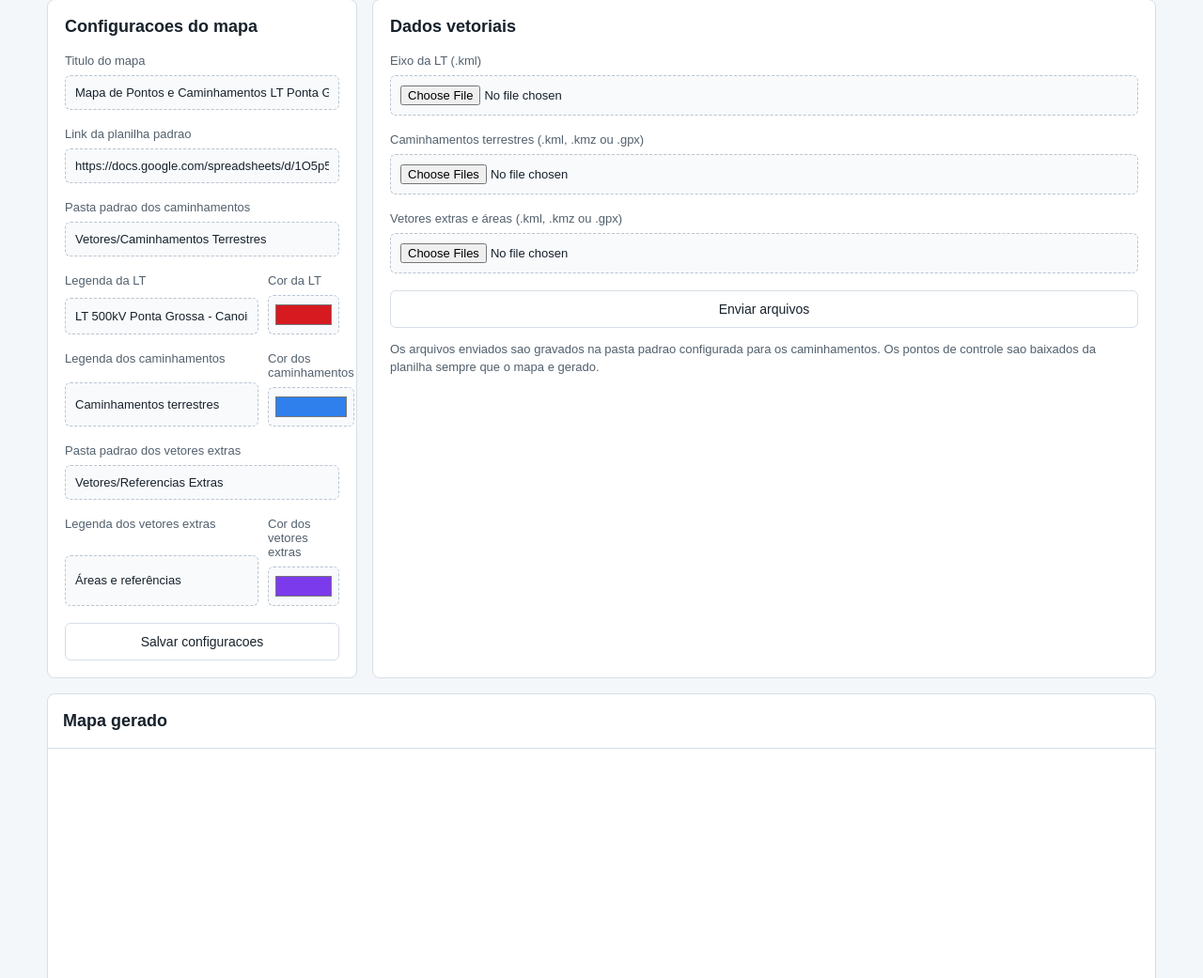
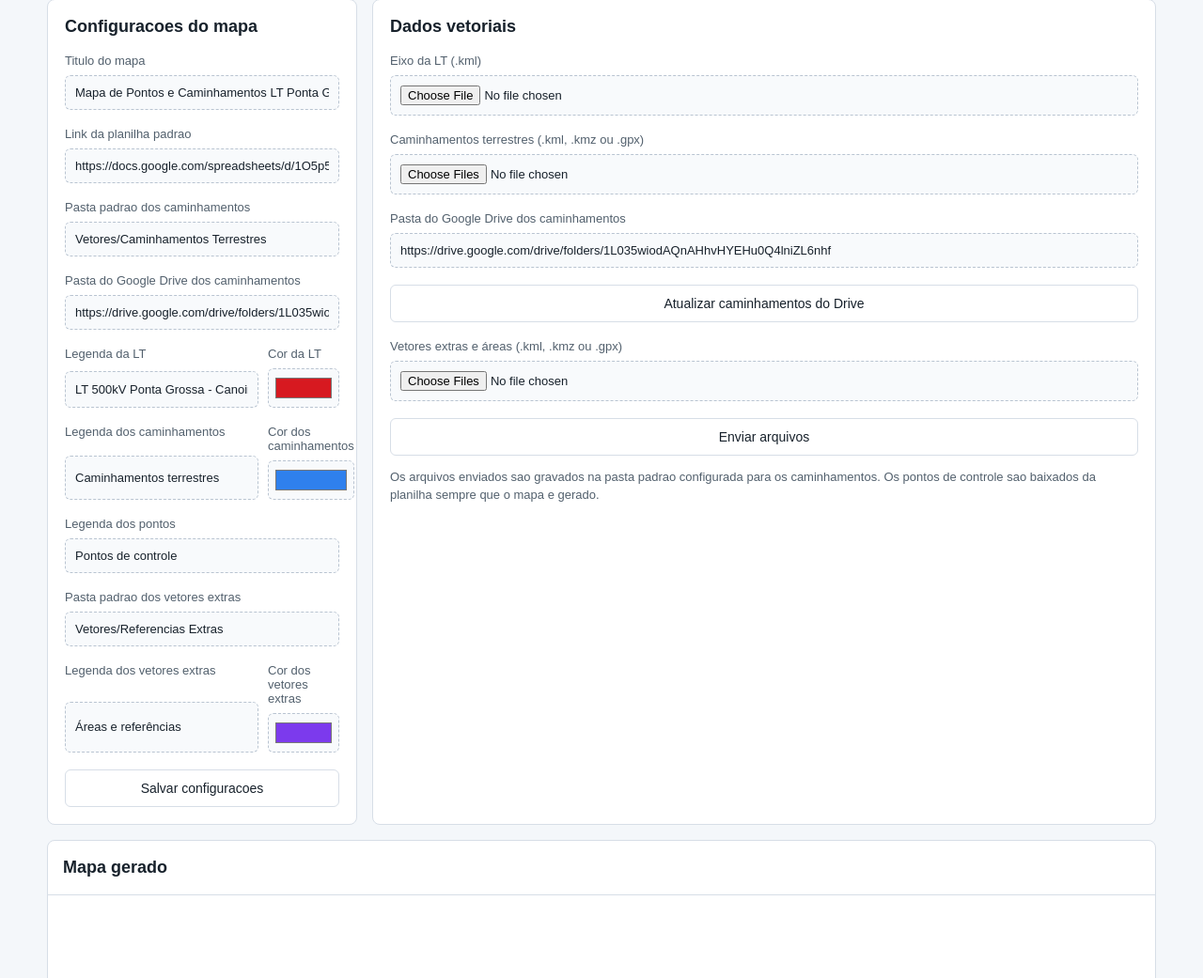
Before and after one commit to FMNeto82/Gerador-de-Mapas-GeoPac, a Flask app: page /gerador_de_mapas/ in a window 1280 px wide. Shown: the part 212-1253 px from the top of the page at 94% size. Run offline with Flask 3, Linux system fonts and the light colour scheme.

Commit message:
Adicionar sincronizacao do Drive e legenda dos pontos

```diff
--- a/app.py
+++ b/app.py
@@ -3,8 +3,11 @@ from __future__ import annotations
 import json
 import os
 import re
+import shutil
+import tempfile
 from pathlib import Path
 
+import gdown
 from flask import Flask, flash, redirect, render_template, request, send_file, url_for
 from werkzeug.utils import secure_filename
 
@@ -22,6 +25,7 @@ CONFIG_FILE = ROOT / "config.json"
 ALLOWED_EXTENSIONS = {".kml", ".kmz", ".gpx"}
 DEFAULT_SHEET_URL = "https://docs.google.com/spreadsheets/d/1O5p5TUAw_R8thT9GVXGzjGlRMIXDIdEknbXSaHUAjH4/edit?usp=drivesdk"
 DEFAULT_MAP_TITLE = "Mapa de Pontos e Caminhamentos LT Ponta Grossa - Canoinhas"
+DEFAULT_TRACKS_DRIVE_FOLDER = "https://drive.google.com/drive/folders/1L035wiodAQnAHhvHYEHu0Q4lniZL6nhf"
 
 app = Flask(__name__, static_url_path=f"{URL_PREFIX}/static")
 app.secret_key = "troque-esta-chave-em-producao"
@@ -36,6 +40,8 @@ def default_config() -> dict:
         "lt_color": "#d71920",
         "tracks_label": "Caminhamentos terrestres",
         "tracks_color": "#2f80ed",
+        "tracks_drive_folder": DEFAULT_TRACKS_DRIVE_FOLDER,
+        "points_label": "Pontos de controle",
         "extra_vectors_folder": str(EXTRA_VECTORS_DIR.relative_to(ROOT)),
         "extra_vectors_label": "Áreas e referências",
         "extra_vectors_color": "#7c3aed",
@@ -79,6 +85,49 @@ def google_sheet_csv_url(sheet_url: str) -> str:
     return f"https://docs.google.com/spreadsheets/d/{match.group(1)}/export?format=csv&gid={gid}"
 
 
+def drive_folder_id(folder_url: str) -> str:
+    value = (folder_url or "").strip()
+    match = re.search(r"/folders/([a-zA-Z0-9_-]+)", value)
+    if match:
+        return match.group(1)
+    id_match = re.search(r"[?&]id=([a-zA-Z0-9_-]+)", value)
+    if id_match:
+        return id_match.group(1)
+    return value
+
+
+def clear_vector_files(target_dir: Path) -> None:
+    target_dir.mkdir(parents=True, exist_ok=True)
+    for path in sorted(target_dir.rglob("*"), reverse=True):
+        if path.is_file() and path.suffix.lower() in ALLOWED_EXTENSIONS:
+            path.unlink()
+    for path in sorted((p for p in target_dir.rglob("*") if p.is_dir()), reverse=True):
+        try:
+            path.rmdir()
+        except OSError:
+            pass
+
+
+def sync_tracks_from_drive(folder_url: str, target_dir: Path) -> list[str]:
+    folder_id = drive_folder_id(folder_url)
+    if not folder_id:
+        raise ValueError("Informe o link ou ID da pasta do Google Drive dos caminhamentos.")
+    copied: list[str] = []
+    with tempfile.TemporaryDirectory(prefix="geopac-drive-") as temp_name:
+        temp_dir = Path(temp_name)
+        gdown.download_folder(id=folder_id, output=str(temp_dir), quiet=True, use_cookies=False)
+        clear_vector_files(target_dir)
+        for source in sorted(temp_dir.rglob("*")):
+            if not source.is_file() or source.suffix.lower() not in ALLOWED_EXTENSIONS:
+                continue
+            relative_path = source.relative_to(temp_dir)
+            target = target_dir / relative_path
+            target.parent.mkdir(parents=True, exist_ok=True)
+            shutil.copy2(source, target)
+            copied.append(relative_path.as_posix())
+    return copied
+
+
 def ensure_dirs() -> None:
     config = load_config()
     VECTORS_DIR.mkdir(exist_ok=True)
@@ -119,6 +168,8 @@ def current_status() -> dict:
         "lt_color": config["lt_color"],
         "tracks_label": config["tracks_label"],
         "tracks_color": config["tracks_color"],
+        "tracks_drive_folder": config["tracks_drive_folder"],
+        "points_label": config["points_label"],
         "extra_vectors_folder": config["extra_vectors_folder"],
         "extra_vectors_label": config["extra_vectors_label"],
         "extra_vectors_color": config["extra_vectors_color"],
@@ -151,6 +202,8 @@ def settings():
     config["lt_color"] = clean_hex_color(request.form.get("lt_color", ""), default_config()["lt_color"])
     config["tracks_label"] = request.form.get("tracks_label", "").strip() or default_config()["tracks_label"]
     config["tracks_color"] = clean_hex_color(request.form.get("tracks_color", ""), default_config()["tracks_color"])
+    config["tracks_drive_folder"] = request.form.get("tracks_drive_folder", "").strip() or default_config()["tracks_drive_folder"]
+    config["points_label"] = request.form.get("points_label", "").strip() or default_config()["points_label"]
     config["extra_vectors_folder"] = request.form.get("extra_vectors_folder", "").strip() or str(EXTRA_VECTORS_DIR.relative_to(ROOT))
     config["extra_vectors_label"] = request.form.get("extra_vectors_label", "").strip() or default_config()["extra_vectors_label"]
     config["extra_vectors_color"] = clean_hex_color(request.form.get("extra_vectors_color", ""), default_config()["extra_vectors_color"])
@@ -188,6 +241,23 @@ def upload():
     return redirect(url_for("index"))
 
 
+@app.post(f"{URL_PREFIX}/sync-tracks")
+def sync_tracks():
+    ensure_dirs()
+    config = load_config()
+    drive_folder = request.form.get("tracks_drive_folder", "").strip() or config["tracks_drive_folder"]
+    config["tracks_drive_folder"] = drive_folder
+    save_config(config)
+    tracks_path = resolve_app_path(config["tracks_folder"])
+    try:
+        copied = sync_tracks_from_drive(drive_folder, tracks_path)
+    except Exception as exc:
+        flash(f"Nao foi possivel sincronizar os caminhamentos do Drive: {exc}", "error")
+        return redirect(url_for("index"))
+    flash(f"{len(copied)} arquivo(s) de caminhamento sincronizado(s) do Drive.", "success")
+    return redirect(url_for("index"))
+
+
 @app.post(f"{URL_PREFIX}/generate")
 def generate():
     ensure_dirs()
@@ -201,6 +271,7 @@ def generate():
             lt_color=config["lt_color"],
             tracks_label=config["tracks_label"],
             tracks_color=config["tracks_color"],
+            points_label=config["points_label"],
             extra_vectors_dir=resolve_app_path(config["extra_vectors_folder"]),
             extra_vectors_label=config["extra_vectors_label"],
             extra_vectors_color=config["extra_vectors_color"],
@@ -247,6 +318,7 @@ def download_kmz():
             lt_color=config["lt_color"],
             tracks_label=config["tracks_label"],
             tracks_color=config["tracks_color"],
+            points_label=config["points_label"],
             extra_vectors_dir=resolve_app_path(config["extra_vectors_folder"]),
             extra_vectors_label=config["extra_vectors_label"],
             extra_vectors_color=config["extra_vectors_color"],
--- a/map_generator.py
+++ b/map_generator.py
@@ -487,12 +487,15 @@ def collect_features(
     tracks_dir: Path | str = TRACKS_DIR,
     lt_label: str = "LT 500kV Ponta Grossa - Canoinhas",
     tracks_label: str = "Caminhamentos terrestres",
+    points_label: str = "Pontos de controle",
     extra_vectors_dir: Path | str | None = None,
     extra_vectors_label: str = "Áreas e referências",
 ) -> tuple[list[dict], list[dict], list[dict], list[dict], list[dict]]:
     update_control_points_csv(control_points_csv_url)
     lt = parse_kml(VECTORS / "LT230kV PGR-CAN.kml", lt_label, "lt")
-    points = parse_control_points_csv(CONTROL_POINTS_CSV) if CONTROL_POINTS_CSV.exists() else parse_kml(VECTORS / "Pontos Vistoriados.kml", "Pontos de controle", "point")
+    points = parse_control_points_csv(CONTROL_POINTS_CSV) if CONTROL_POINTS_CSV.exists() else parse_kml(VECTORS / "Pontos Vistoriados.kml", points_label, "point")
+    for point in points:
+        point["properties"]["layer"] = points_label
     tracks_path = Path(tracks_dir)
     tracks = parse_track_folder_for_display(tracks_path, tracks_label)
     tracks_for_distance = parse_track_folder(tracks_path, tracks_label)
@@ -508,6 +511,7 @@ def main(
     lt_color: str = "#d71920",
     tracks_label: str = "Caminhamentos terrestres",
     tracks_color: str = "#2f80ed",
+    points_label: str = "Pontos de controle",
     extra_vectors_dir: Path | str | None = None,
     extra_vectors_label: str = "Áreas e referências",
     extra_vectors_color: str = "#7c3aed",
@@ -517,6 +521,7 @@ def main(
         tracks_dir=tracks_dir,
         lt_label=lt_label,
         tracks_label=tracks_label,
+        points_label=points_label,
         extra_vectors_dir=extra_vectors_dir,
         extra_vectors_label=extra_vectors_label,
     )
@@ -815,7 +820,7 @@ def main(
       'Nomes e localidades sobre imagem': labels,
       {json.dumps(lt_label)}: ltLayer,
       {json.dumps(tracks_label)}: trackLayer,
-      'Pontos de controle': pointLayer
+      {json.dumps(points_label)}: pointLayer
     }};
     if (extraLayer.getLayers().length) overlays[{json.dumps(extra_vectors_label)}] = extraLayer;
 
@@ -837,7 +842,7 @@ def main(
           <div class="row"><span class="swatch" style="border-color:{html.escape(lt_color)}"></span><span>{html.escape(lt_label)}</span></div>
           <div class="row"><span class="swatch" style="border-color:{html.escape(tracks_color)}"></span><span>{html.escape(tracks_label)}</span></div>
           {extra_legend_row}
-          <div class="row"><span class="dot"></span><span>Pontos de controle</span></div>
+          <div class="row"><span class="dot"></span><span>{html.escape(points_label)}</span></div>
         `;
         return div;
       }}
@@ -916,6 +921,7 @@ def create_kmz(
     lt_color: str,
     tracks_label: str,
     tracks_color: str,
+    points_label: str,
     extra_vectors_dir: Path | str | None,
     extra_vectors_label: str,
     extra_vectors_color: str,
@@ -925,6 +931,7 @@ def create_kmz(
         tracks_dir=tracks_dir,
         lt_label=lt_label,
         tracks_label=tracks_label,
+        points_label=points_label,
         extra_vectors_dir=extra_vectors_dir,
         extra_vectors_label=extra_vectors_label,
     )
--- a/templates/index.html
+++ b/templates/index.html
@@ -66,6 +66,10 @@
           <span>Pasta padrao dos caminhamentos</span>
           <input type="text" name="tracks_folder" value="{{ status.tracks_folder }}">
         </label>
+        <label>
+          <span>Pasta do Google Drive dos caminhamentos</span>
+          <input type="text" name="tracks_drive_folder" value="{{ status.tracks_drive_folder }}">
+        </label>
         <div class="field-row">
           <label>
             <span>Legenda da LT</span>
@@ -86,6 +90,10 @@
             <input type="color" name="tracks_color" value="{{ status.tracks_color }}">
           </label>
         </div>
+        <label>
+          <span>Legenda dos pontos</span>
+          <input type="text" name="points_label" value="{{ status.points_label }}">
+        </label>
         <label>
           <span>Pasta padrao dos vetores extras</span>
           <input type="text" name="extra_vectors_folder" value="{{ status.extra_vectors_folder }}">
@@ -113,6 +121,11 @@
           <span>Caminhamentos terrestres (.kml, .kmz ou .gpx)</span>
           <input type="file" name="track_files" accept=".kml,.kmz,.gpx" multiple>
         </label>
+        <label>
+          <span>Pasta do Google Drive dos caminhamentos</span>
+          <input type="text" name="tracks_drive_folder" value="{{ status.tracks_drive_folder }}">
+        </label>
+        <button type="submit" formaction="{{ url_for('sync_tracks') }}" formmethod="post">Atualizar caminhamentos do Drive</button>
         <label>
           <span>Vetores extras e áreas (.kml, .kmz ou .gpx)</span>
           <input type="file" name="extra_files" accept=".kml,.kmz,.gpx" multiple>
```
